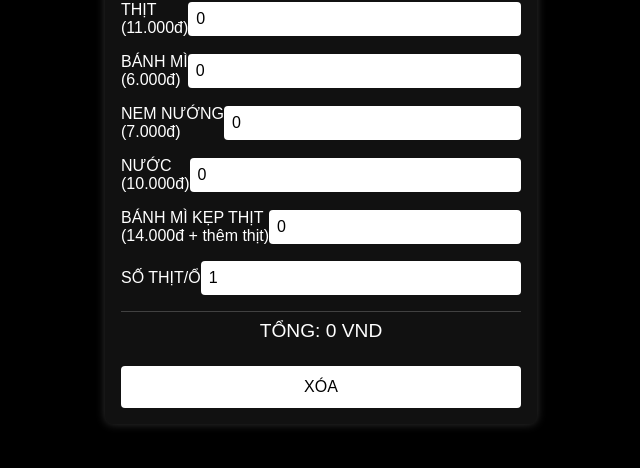
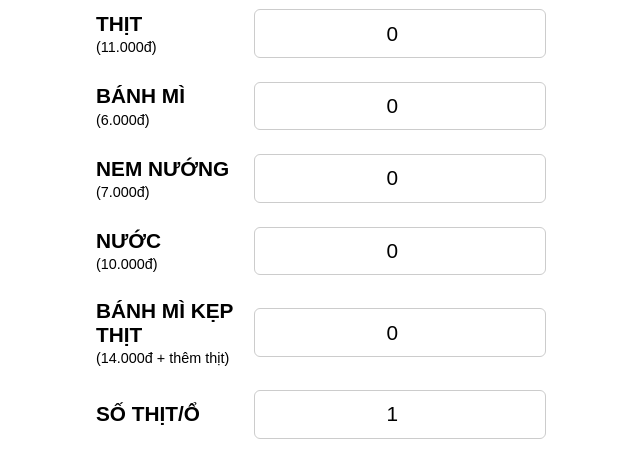
Before and after one commit to TheOverthinkerDev/Tinh_bill, a plain HTML site: page index.html in a window 1280 px wide. Shown: the part 121-589 px from the top of the page, without its empty margins (319-959 px from the left). Drawn offline with Linux system fonts and the light colour scheme.

Commit message:
Update style.css

```diff
--- a/style.css
+++ b/style.css
@@ -1,72 +1,74 @@
 body {
   font-family: Arial, sans-serif;
-  background-color: #000;
-  color: #fff;
+  background-color: #fff;
+  color: #000;
   margin: 0;
   padding: 0;
 }
 
 .container {
-  max-width: 400px;
+  max-width: 450px;
   margin: 2rem auto;
   padding: 1rem;
-  background-color: #111;
-  border-radius: 8px;
-  box-shadow: 0 0 10px #fff3;
-  animation: fadeIn 1s ease;
 }
 
 h1 {
   text-align: center;
-  margin-bottom: 1rem;
+  margin-bottom: 1.5rem;
+  font-size: 2rem;
+  letter-spacing: 1px;
 }
 
 .item {
-  margin-bottom: 1rem;
+  margin-bottom: 1.5rem;
   display: flex;
   justify-content: space-between;
   align-items: center;
 }
 
-.item label {
+.label {
   flex: 1;
-  margin-right: 1rem;
+  font-size: 1.3rem;
+  font-weight: bold;
+}
+
+.price {
+  font-size: 0.9rem;
+  font-weight: normal;
+  margin-top: 0.2rem;
 }
 
 .item input {
   flex: 1;
-  padding: 0.5rem;
-  font-size: 1rem;
-  border: none;
-  border-radius: 4px;
+  padding: 0.7rem;
+  font-size: 1.3rem;
+  border: 1px solid #ccc;
+  border-radius: 6px;
+  text-align: center;
 }
 
 .total {
-  text-align: center;
-  font-size: 1.2rem;
-  margin: 1rem 0;
+  text-align: right;
+  font-size: 2rem;
+  font-weight: bold;
+  margin: 2rem 0 1rem 0;
   padding: 0.5rem;
-  border-top: 1px solid #fff3;
+  border-top: 2px solid #000;
 }
 
 button {
   display: block;
   width: 100%;
-  padding: 0.75rem;
-  font-size: 1rem;
-  background-color: #fff;
-  color: #000;
+  padding: 1rem;
+  font-size: 1.5rem;
+  background-color: #000;
+  color: #fff;
   border: none;
-  border-radius: 4px;
+  border-radius: 6px;
   cursor: pointer;
   transition: background-color 0.3s;
 }
 
 button:hover {
-  background-color: #ddd;
+  background-color: #333;
 }
-
-@keyframes fadeIn {
-  from { opacity: 0; transform: translateY(-10px); }
-  to { opacity: 1; transform: translateY(0); }
-}
```
